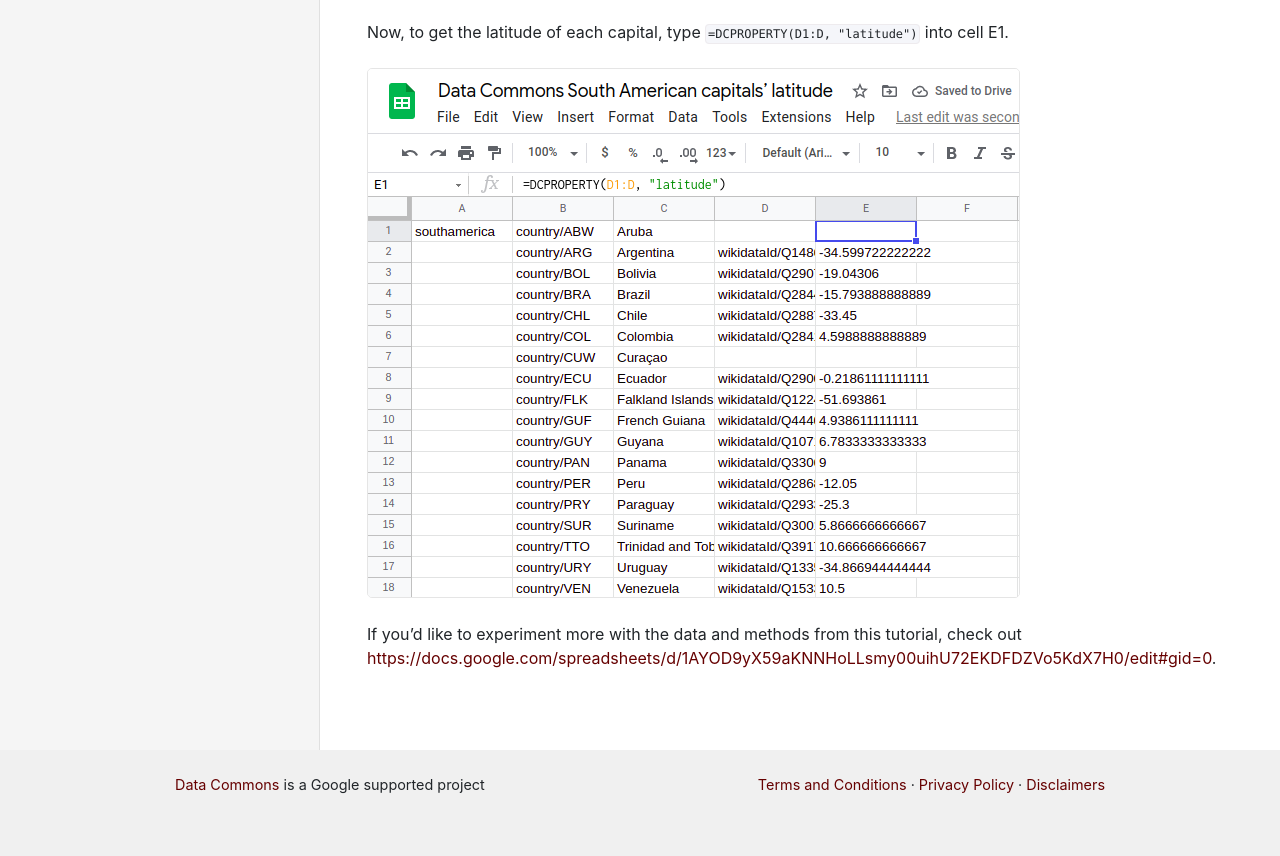
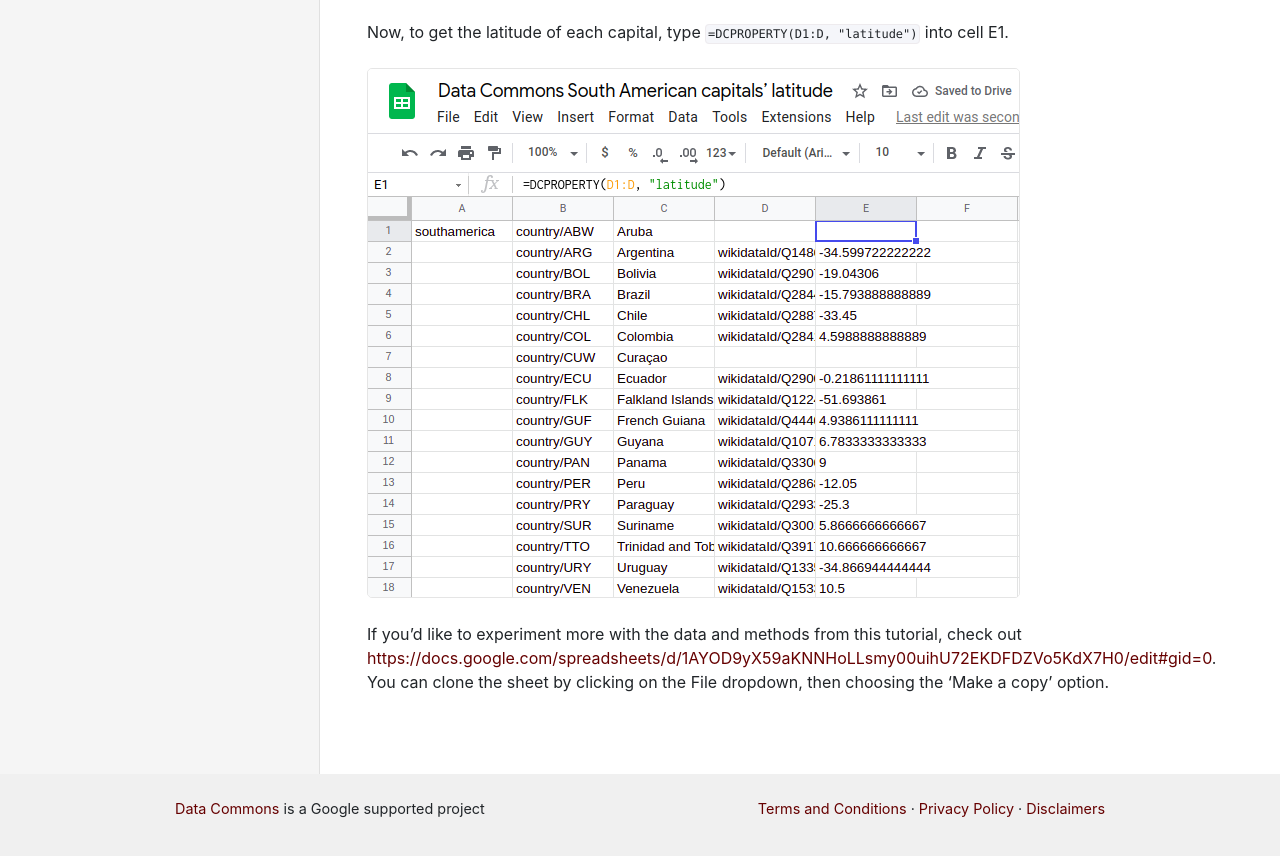
Before and after one commit to datacommonsorg/docsite, a Jekyll site: the page built from tutorials/sheets_latitude.md, in a window 1280 px wide and 900 px high, scrolled down 4029 px. Shown: the top 856 px of the window. Built offline with Jekyll 4.4.1, drawn with Linux system fonts in a browser that asks for light colours; comment, search, counter and statistics services are not loaded.

Commit message:
make a copy

```diff
--- a/tutorials/sheets_latitude.md
+++ b/tutorials/sheets_latitude.md
@@ -43,4 +43,4 @@
 
 ![](/assets/images/tutorials/sheets_latitude_tutorial_7.png)
 
-If you’d like to experiment more with the data and methods from this tutorial, check out <https://docs.google.com/spreadsheets/d/1AYOD9yX59aKNNHoLLsmy00uihU72EKDFDZVo5KdX7H0/edit#gid=0>.
+If you’d like to experiment more with the data and methods from this tutorial, check out <https://docs.google.com/spreadsheets/d/1AYOD9yX59aKNNHoLLsmy00uihU72EKDFDZVo5KdX7H0/edit#gid=0>. You can clone the sheet by clicking on the File dropdown, then choosing the 'Make a copy' option.
```
